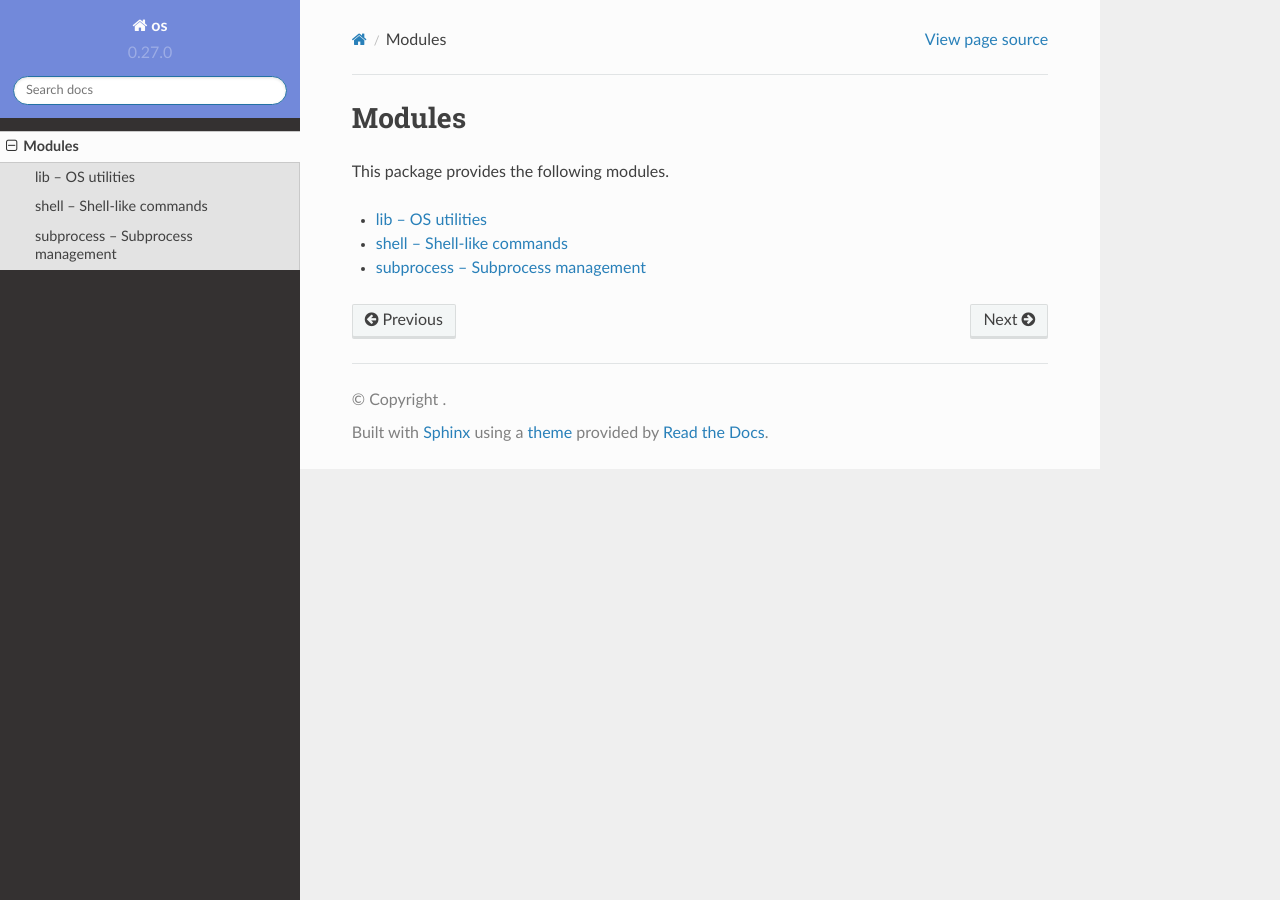
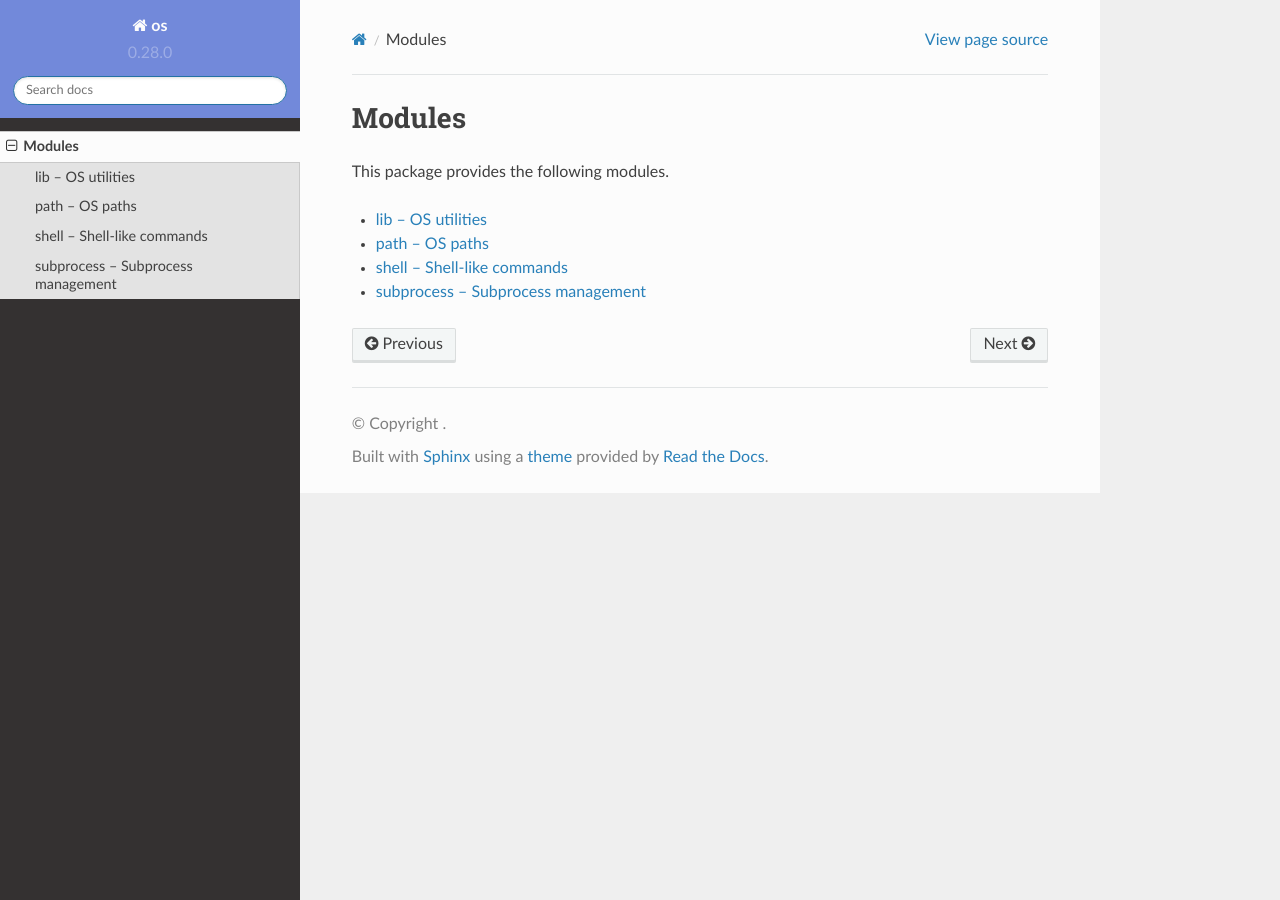
Before and after one commit to mys-lang/package-os, a Sphinx documentation site: the page built from doc/modules.rst, in a window 1280 px wide. Built offline with Sphinx 7.4.7 and the Read the Docs theme 2.0.0, drawn with Linux system fonts in a browser that asks for light colours.

Commit message:
Path class.

```diff
--- a/doc/modules.rst
+++ b/doc/modules.rst
@@ -8,5 +8,6 @@ This package provides the following modules.
    :titlesonly:
 
    modules/lib
+   modules/path
    modules/shell
    modules/subprocess
--- /dev/null
+++ b/doc/modules/path.rst
@@ -0,0 +1,7 @@
+path -- OS paths
+================
+
+API
+---
+
+.. mysfile:: src/path.mys
--- a/package.toml
+++ b/package.toml
@@ -1,5 +1,5 @@
 [package]
 name = "os"
-version = "0.27.0"
+version = "0.28.0"
 authors = ["Erik Moqvist <erik.moqvist@gmail.com>"]
 description = "OS utilities."
```
